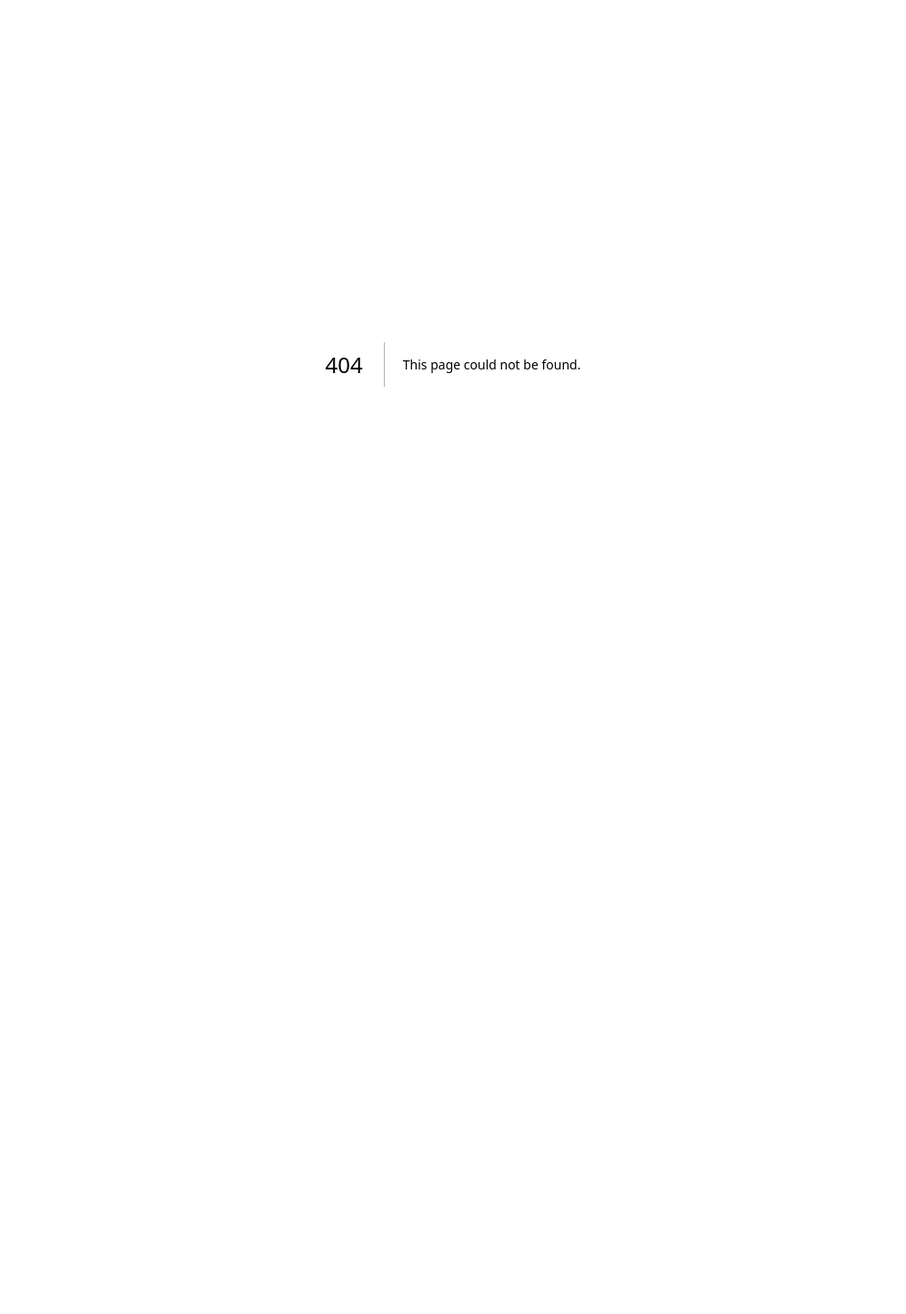
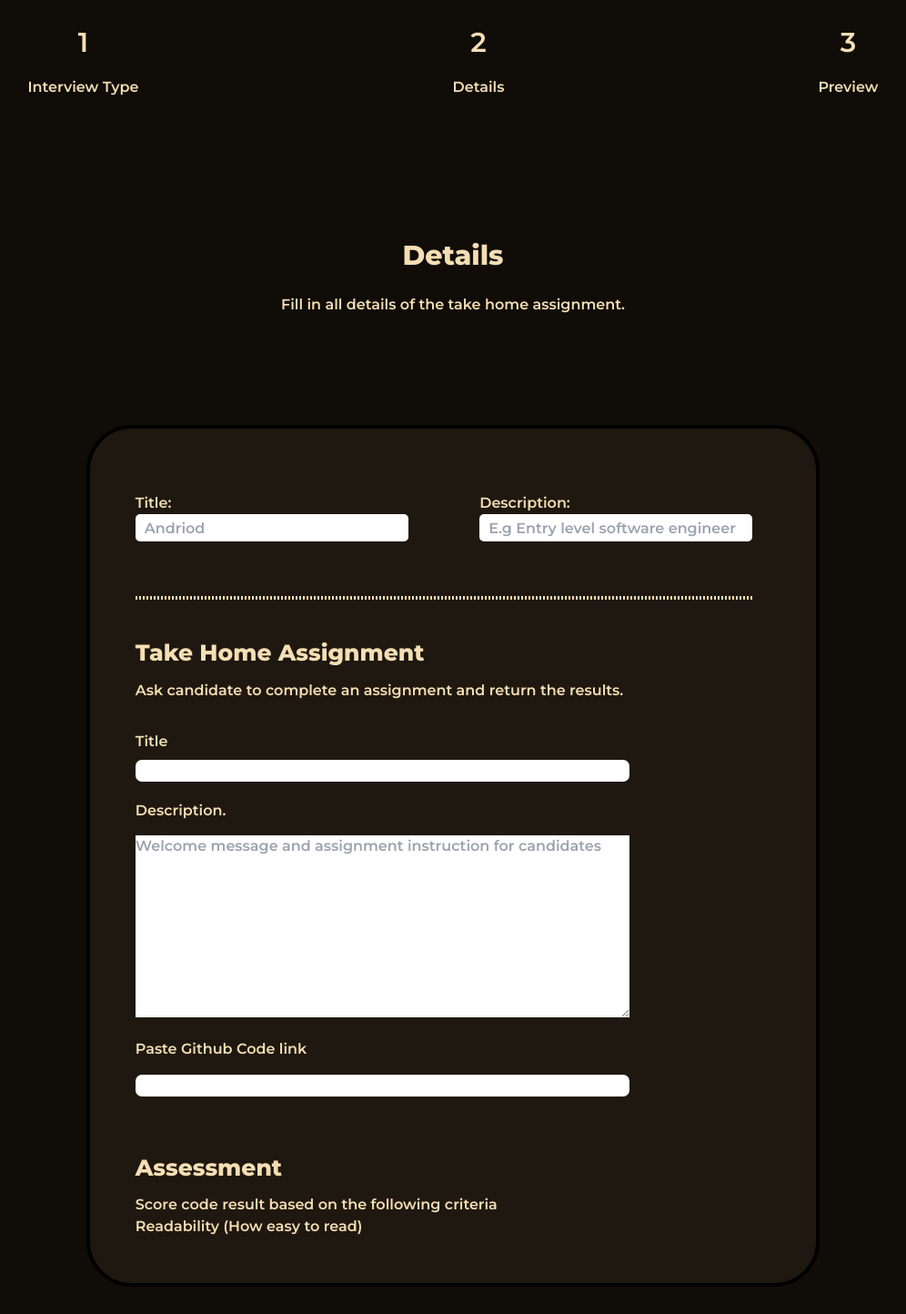
Before and after one commit to juwoncaleb/BABYLON, a Next.js app: page /template/takeHome in a window 1280 px wide. Before the commit this address had no page. Shown: the whole page at 91% size, without its empty margins (142-1138 px from the left). Before the commit the page ends 800 px from the top, so only its background shows below. Built offline with nearby package versions, Linux system fonts and the light colour scheme.

Commit message:
worked on the live assesment page

```diff
--- a/pages/candidate/index.js
+++ b/pages/candidate/index.js
@@ -7,7 +7,7 @@ export default function index() {
     <div className='candidatelemet'>
       <DashboardHeader />
       <div className='candidaTab'>
-        {/* <div className='flex justify-center mt-14 '>
+        <div className='flex justify-center mt-14 '>
           <form className='mb-10'>
             <input type="text" placeholder="Search..." />
             <button type="submit"><i class="fa fa-search"></i></button>
@@ -42,7 +42,7 @@ export default function index() {
               +  Add candidate
             </Link>
           </button>
-        </div> */}
+        </div>
         <p className='AllCandidates ml-1'>Candidates</p>
       </div>
       <div className='candidateTable'>
--- a/pages/interview/index.js
+++ b/pages/interview/index.js
@@ -50,7 +50,7 @@ export default function index() {
                 <hr className='borderLine' />
               </div>
               <div>
-                <div className='flex justify-between mt-2 mb-2 ml-4 mr-4'>
+                <div className='flex justify-between mt-6  mb-2 ml-4 mr-4'>
                   <p>JUWON</p>
                   <p>Software Engineer </p>
                   <p>Tuesday </p>
@@ -68,7 +68,7 @@ export default function index() {
 
               </div>
               <div>
-                <div className='flex justify-between mt-2 mb-2 ml-4 mr-4'>
+                <div className='flex justify-between mt-6 mb-2 ml-4 mr-4'>
                   <p>JUWON</p>
                   <p>Software Engineer </p>
                   <p>Tuesday </p>
@@ -86,7 +86,7 @@ export default function index() {
 
               </div>
               <div>
-                <div className='flex justify-between mt-2 mb-2 ml-4 mr-4'>
+                <div className='flex justify-between mt-6  mb-2 ml-4 mr-4'>
                   <p>JUWON</p>
                   <p>Software Engineer </p>
                   <p>Tuesday </p>
--- a/pages/template/blank.js
+++ b/pages/template/blank.js
@@ -36,6 +36,7 @@ export default function blank() {
 
               </div>
             </Link>
+            <Link href="takeHome">
 
               <div className='cardfd'>
                 <img className='mailandtalk' src='/mail.png' />
@@ -44,7 +45,7 @@ export default function blank() {
                 <p>and return the results.</p>
                 <img />
 
-            </div>
+              </div></Link>
 
             <div >
               <div className='cardfd'>
--- /dev/null
+++ b/pages/template/takeHome.js
@@ -0,0 +1,67 @@
+import React, { useState } from 'react'
+
+export default function takeHome() {
+    const [toggle, setToggle] = useState(true)
+
+    return (
+        <div className='takeHome'>
+            <div className='flex justify-around '>
+                <div className='mt-6'>
+                    <p className='StageNumber'>1</p>
+                    <p>Interview Type</p>
+                </div>
+                <div className='mt-6'>
+                    <p className='StageNumber'>2</p>
+                    <p>Details</p>
+
+                </div>
+
+                <div className='mt-6'>
+                    <p className='StageNumber'>3</p>
+                    <p>Preview</p>
+                </div>
+
+
+            </div>
+            <p className='interviewTypeHeader'>Details</p>
+            <p className='subb'>Fill in all details of the take home assignment.</p>
+            <div className='take'>
+
+                <div className='fill '>
+                    <div className='flex justify-between '>
+                        <div className='grid '>
+                            <label for="title">Title:</label>
+                            <input placeholder='Andriod' type="text" id="title" name="title" />
+                        </div>
+                        <div className='grid  '>
+                            <label for="title">Description:</label>
+                            <input placeholder='E.g Entry level software engineer' type="text" id="title" name="title" />
+                        </div>
+                    </div>
+
+                    <hr className='border mt-10' />
+                    <p className='check mt-10'>Take Home Assignment</p>
+                    <p>Ask candidate to complete an assignment and return the results.</p>
+                    <p className='mt-8 mb-2'>Title</p>
+                    <input className='titleInput' />
+                    <p>Description.</p>
+                    <textarea className='takeHomedes' placeholder='Welcome message and assignment instruction for candidates' id="description" name="description"></textarea>
+                    <p className='mt-4'>Paste Github Code link </p>
+                    <input className='titleInput mt-4' />
+
+                    <div>
+                        <p className='check mt-10'>Assessment</p>
+                        <p>Score code result based on the following criteria</p>
+                        <div>
+                            <p>Readability {`(How easy to read)`}</p>
+                            <div>
+
+                            </div>
+                        </div>
+
+                    </div>
+                </div>
+            </div>
+        </div>
+    )
+}
--- a/styles/_template.module.scss
+++ b/styles/_template.module.scss
@@ -1,4 +1,4 @@
-.candidatelemet{
+.candidatelemet {
     background-color: #100C08;
     color: wheat;
     min-height: 100vh;
@@ -6,45 +6,54 @@
 
 
 }
-.templatebarrier{
+
+.templatebarrier {
     height: 150px;
     width: 400px;
     border: solid 2px wheat;
     border-radius: 20px;
 
 }
-.templateClassification{
+
+.templateClassification {
     margin-left: 25%;
     margin-top: 40px;
     display: flex;
 }
-.interviewHeader{
+
+.interviewHeader {
     font-size: 20px;
 }
-.choseTemplate{
+
+.choseTemplate {
     margin-top: 130px;
 }
-.icon{
+
+.icon {
     width: 100px;
     margin-left: auto;
     margin-right: auto;
     margin-top: 20px;
 }
-.Large_icon{
+
+.Large_icon {
     width: 80px;
     margin-left: auto;
     margin-right: auto;
     margin-top: 20px;
 }
-.list{
+
+.list {
 
     margin-top: 100px;
 }
-.temp{
+
+.temp {
     margin-right: 15%;
     margin-left: 15%;
 }
-.code{
+
+.code {
     border-radius: 30px;
     width: 300px;
     text-align: center;
@@ -52,39 +61,46 @@
     padding-right: 40px;
 
 }
-.blank{
+
+.blank {
     background-color: #100C08;
     color: wheat;
     min-height: 100vh;
     font-family: 'Montserrat', sans-serif;
     ;
 }
-.mainBlankPage{
+
+.mainBlankPage {
     margin-left: 15%;
     margin-right: 15%
 }
-.StageNumber{
+
+.StageNumber {
     font-size: 30px;
     text-align: center;
     margin-bottom: 15px;
 }
-.interviewType{
+
+.interviewType {
     margin-left: auto;
     margin-right: auto;
     margin-top: 100px;
 }
-.interviewTypeHeader{
+
+.interviewTypeHeader {
     font-size: 30px;
     font-weight: bold;
     text-align: center;
     margin-top: 150px;
 }
-.subb{
+
+.subb {
     text-align: center;
     margin-bottom: 150px;
     margin-top: 20px;
 }
-.cardfd{
+
+.cardfd {
     text-align: center;
     border: #92602e 1px solid;
     border-radius: 30px;
@@ -93,38 +109,45 @@
     padding-left: 20px;
     padding-right: 20px;
 }
-.mailandtalk{
+
+.mailandtalk {
     width: 100px;
     margin-left: auto;
     margin-right: auto;
     margin-top: 50px;
 }
-.coding{
+
+.coding {
     width: 135px;
     margin-left: auto;
     margin-right: auto;
     margin-top: 50px;
 
 }
-.details{
+
+.details {
     background-color: #100C08;
     color: wheat;
     min-height: 100vh;
     font-family: 'Montserrat', sans-serif;
 }
-.detailss{
+
+.detailss {
     margin-left: 15%;
     margin-right: 15%;
 }
-.descrip{
+
+.descrip {
     margin-top: 80px;
     width: 700px;
     height: 150px;
 }
-.checkBox{
+
+.checkBox {
     margin-top: 80px;
 }
-.fill{
+
+.fill {
     margin-left: 5%;
     margin-right: 5%;
     padding: 70px 70px 50px 50px;
@@ -135,15 +158,18 @@
     bottom: 30px;
 
 }
-.border{
+
+.border {
     margin-top: 60px;
     border: 2px dotted;
 }
-.addgroup{
+
+.addgroup {
     text-align: center;
 
 }
-.groupcolor{
+
+.groupcolor {
     height: 30px;
     background-color: wheat;
     width: 150px;
@@ -154,53 +180,62 @@ color: black !important;
     padding-top: 4px;
     border-radius: 10px;
 }
-.check{
+
+.check {
     font-size: 25px;
     font-weight: bold;
     margin-bottom: 10px;
 }
-.add{
+
+.add {
     text-align: center;
     margin-top: 30px;
 }
-.arrow{
+
+.arrow {
     transform: rotate(-90deg);
     width: 25px;
     margin-right: 10px;
 }
-.dots{
+
+.dots {
     transform: rotate(-90deg);
     width: 20px;
 }
-.addquestion{
+
+.addquestion {
     text-align: center;
 }
-.quest{
+
+.quest {
     margin-left: auto;
     margin-right: auto;
     width: 150px;
     margin-top: 50px;
 }
 
-.prev{
+.prev {
     background-color: #100C08;
     color: wheat;
     min-height: 100vh;
     font-family: 'Montserrat', sans-serif;
 }
-.preview{
+
+.preview {
     margin-left: 10%;
     margin-right: 10%;
 
 }
-.reminder{
+
+.reminder {
     width: 60%;
     background-color: #1f1810 !important;
     height: 300px;
 
 
 }
-.fin{
+
+.fin {
     margin-left: auto;
     margin-right: auto;
     margin-top: 100px;
@@ -208,21 +243,47 @@ margin-right: 10px;
     background-color: wheat;
     color: #1f1810 !important;
 }
-.finn{
+
+.finn {
     text-align: center;
 }
-.dotss{
+
+.dotss {
     transform: rotate(-90deg);
     width: 20px;
     position: relative;
-bottom:8px;
+    bottom: 8px;
 }
-.questions{
+
+.questions {
     height: 300px;
     background-color: #1f1810 !important;
     padding-top: 1px;
 }
-.checklist{
+
+.checklist {
     background-color: #1f1810 !important;
     width: 40%;
 }
+
+.takeHome {
+    background-color: #100C08;
+    color: wheat;
+    min-height: 100vh;
+    font-family: 'Montserrat', sans-serif;
+}
+
+.take {
+    margin-left: 15%;
+    margin-right: 15%;
+}
+.titleInput{
+    width: 80%;
+    border-radius: 7px;
+    margin-bottom: 20px;
+}
+.takeHomedes{
+    margin-top: 15px;
+    width: 80%;
+    height: 200px;
+}
--- a/styles/globals.css
+++ b/styles/globals.css
@@ -853,4 +853,28 @@ button[type=submit] {
 .checklist {
   background-color: #1f1810 !important;
   width: 40%;
+}
+
+.takeHome {
+  background-color: #100C08;
+  color: wheat;
+  min-height: 100vh;
+  font-family: "Montserrat", sans-serif;
+}
+
+.take {
+  margin-left: 15%;
+  margin-right: 15%;
+}
+
+.titleInput {
+  width: 80%;
+  border-radius: 7px;
+  margin-bottom: 20px;
+}
+
+.takeHomedes {
+  margin-top: 15px;
+  width: 80%;
+  height: 200px;
 }/*# sourceMappingURL=globals.css.map */
```
Also changed, not shown: 1 other file (tests, documents, lock files or other folders). Lines whose indentation alone changed are shown as unchanged.
